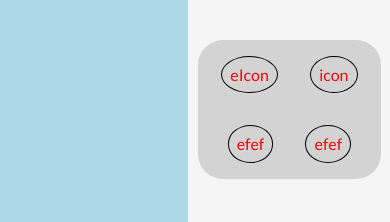
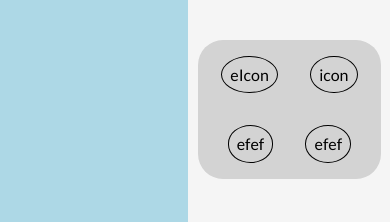
Before and after one commit to DeRooDirk/besafe, a React (Create React App) app: page /Feed in a window 390 px wide. Shown: the part 2702-2924 px from the top of the page. Built offline with nearby package versions, Linux system fonts and the light colour scheme.

Commit message:
Update Alert.module.css
chenged width

```diff
--- a/src/module/Alert.module.css
+++ b/src/module/Alert.module.css
@@ -101,7 +101,7 @@ p{
 .bigWrap{
   display:flex;
   flex-direction:column;
-  max-width:600px;
+  max-width:500px;
   background-color :whitesmoke;
   border-radius :15px;
   margin:0 auto;
@@ -134,8 +134,6 @@ p{
      margin:0 auto;
   }
   .buttonsSettinsWrap{
-     color :red;
      width:70%;
-
   }
 }
```
